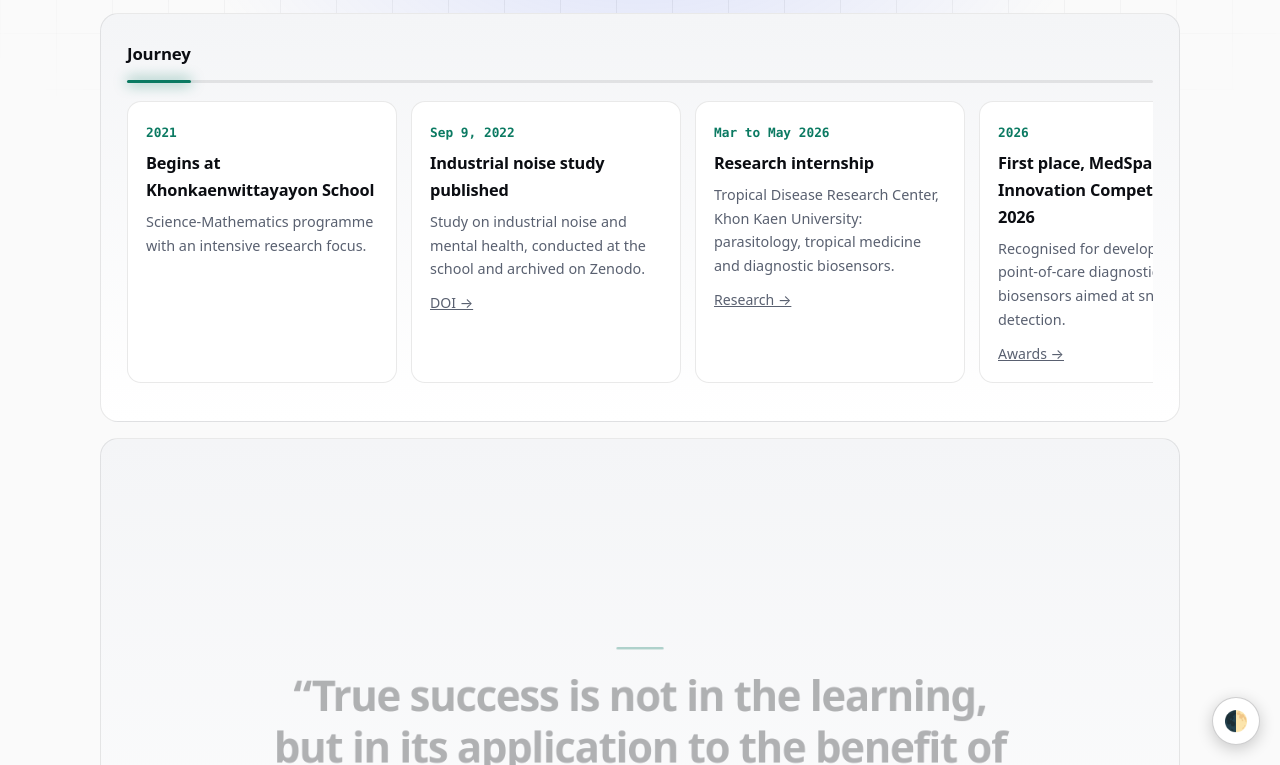
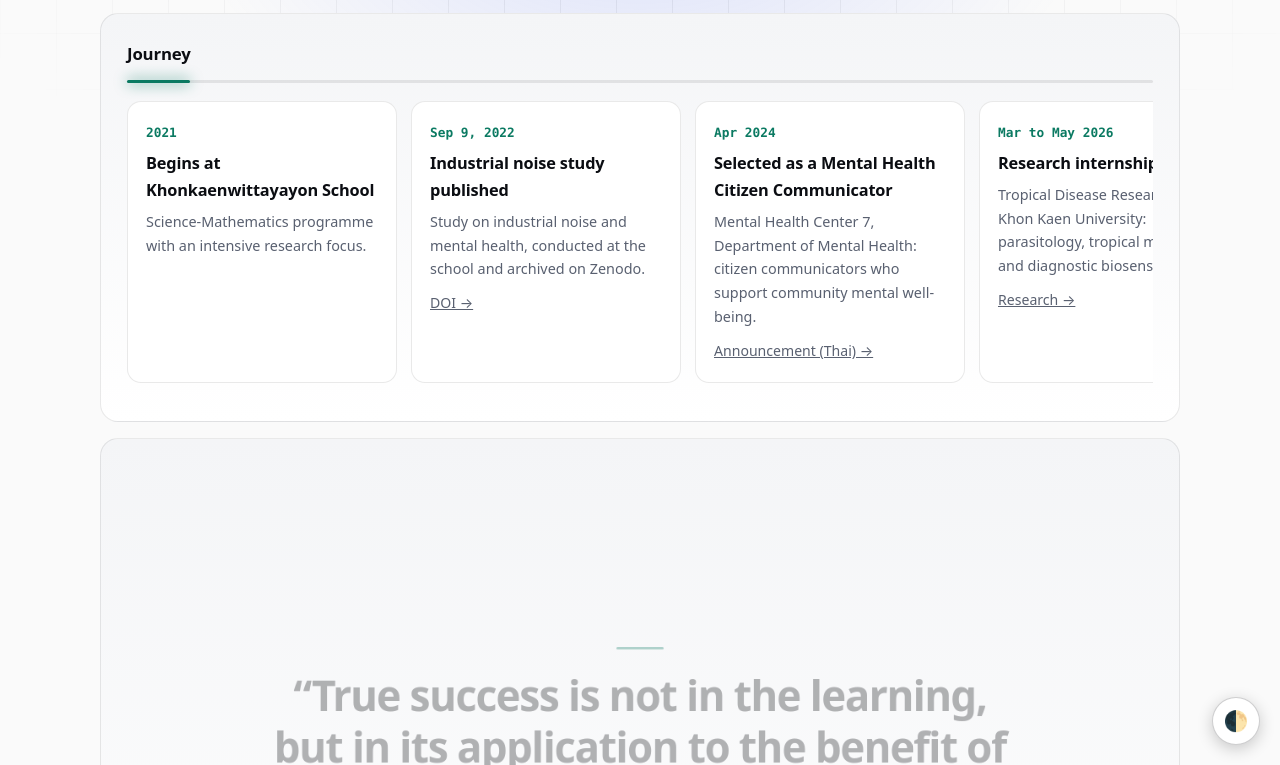
Before and after one commit to WatanyooPutta/WatanyooPutta.github.io, a Jekyll site: the page built from index.html, in a window 1280 px wide and 900 px high, scrolled down 2073 px, cut to the strip 135-900 px from the top of the window. Built offline with Jekyll 4.4.1, drawn with Linux system fonts in a browser that asks for light colours.

Commit message:
Update timeline.yml

```diff
--- a/_data/timeline.yml
+++ b/_data/timeline.yml
@@ -1,33 +1,38 @@
-- date: "2021"
-  title: "Begins at Khonkaenwittayayon School"
-  text: "Science-Mathematics programme with an intensive research focus."
-- date: "Sep 9, 2022"
-  title: "Industrial noise study published"
-  text: "Study on industrial noise and mental health, conducted at the school and archived on Zenodo."
-  ext: "https://doi.org/10.5281/zenodo.23219819"
-  label: "DOI"
-- date: "Mar to May 2026"
-  title: "Research internship"
-  text: "Tropical Disease Research Center, Khon Kaen University: parasitology, tropical medicine and diagnostic biosensors."
-  url: "/research/"
-  label: "Research"
-- date: "2026"
-  title: "First place, MedSpark Innovation Competition 2026"
-  text: "Recognised for developing rapid, point-of-care diagnostic biosensors aimed at snake venom detection."
-  url: "/awards/"
-  label: "Awards"
-- date: "Jul 9, 2026"
-  title: "Covered by Esan Daily Online"
-  text: "Coverage of the medical device innovation award event."
-  url: "/news/esan-daily-award-coverage/"
-  label: "News"
-- date: "Sep 24, 2026"
-  title: "One Health Professional Certificate"
-  text: "Certificate of Completion, Surveillance track, from SEA-OHWA."
-  url: "/news/one-health-certificate/"
-  label: "News"
-- date: "Oct 22, 2026"
-  title: "MedUMORE: first place in all four online rounds"
-  text: "Advanced to the on-site national final at the Workpoint Studio on 12 to 13 December 2026."
-  url: "/news/medumore-challenge-first-place-openpr/"
-  label: "News"
+- date: '2021'
+  title: Begins at Khonkaenwittayayon School
+  text: Science-Mathematics programme with an intensive research focus.
+- date: Sep 9, 2022
+  title: Industrial noise study published
+  text: Study on industrial noise and mental health, conducted at the school and archived on Zenodo.
+  ext: https://doi.org/10.5281/zenodo.23219819
+  label: DOI
+- date: Apr 2024
+  title: Selected as a Mental Health Citizen Communicator
+  text: 'Mental Health Center 7, Department of Mental Health: citizen communicators who support community mental well-being.'
+  ext: https://mhc7.dmh.go.th/01/04/2024/17658/
+  label: Announcement (Thai)
+- date: Mar to May 2026
+  title: Research internship
+  text: 'Tropical Disease Research Center, Khon Kaen University: parasitology, tropical medicine and diagnostic biosensors.'
+  url: /research/
+  label: Research
+- date: '2026'
+  title: First place, MedSpark Innovation Competition 2026
+  text: Recognised for developing rapid, point-of-care diagnostic biosensors aimed at snake venom detection.
+  url: /awards/
+  label: Awards
+- date: Jul 9, 2026
+  title: Covered by Esan Daily Online
+  text: Coverage of the medical device innovation award event.
+  url: /news/esan-daily-award-coverage/
+  label: News
+- date: Sep 24, 2026
+  title: One Health Professional Certificate
+  text: Certificate of Completion, Surveillance track, from SEA-OHWA.
+  url: /news/one-health-certificate/
+  label: News
+- date: Oct 22, 2026
+  title: 'MedUMORE: first place in all four online rounds'
+  text: Advanced to the on-site national final at the Workpoint Studio on 12 to 13 December 2026.
+  url: /news/medumore-challenge-first-place-openpr/
+  label: News
```
